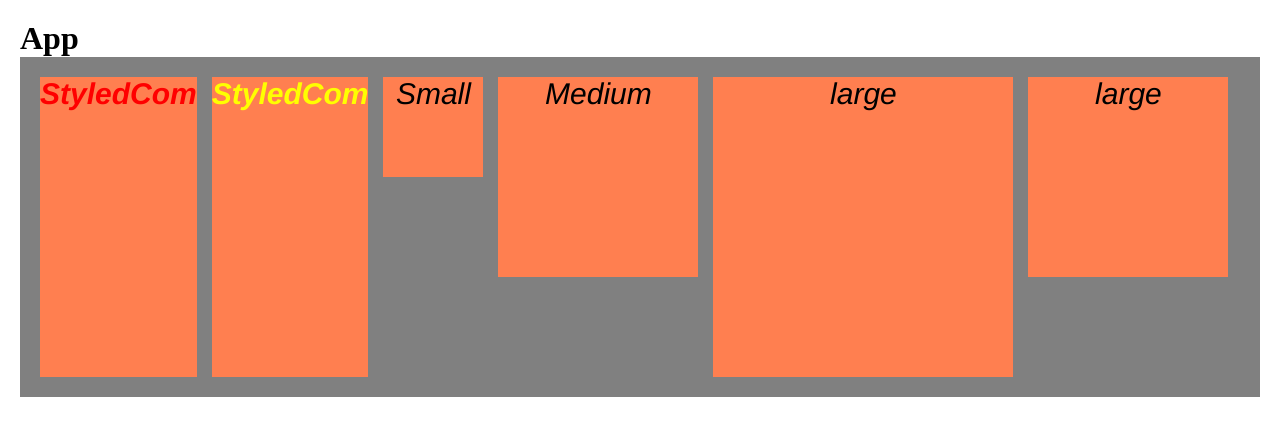
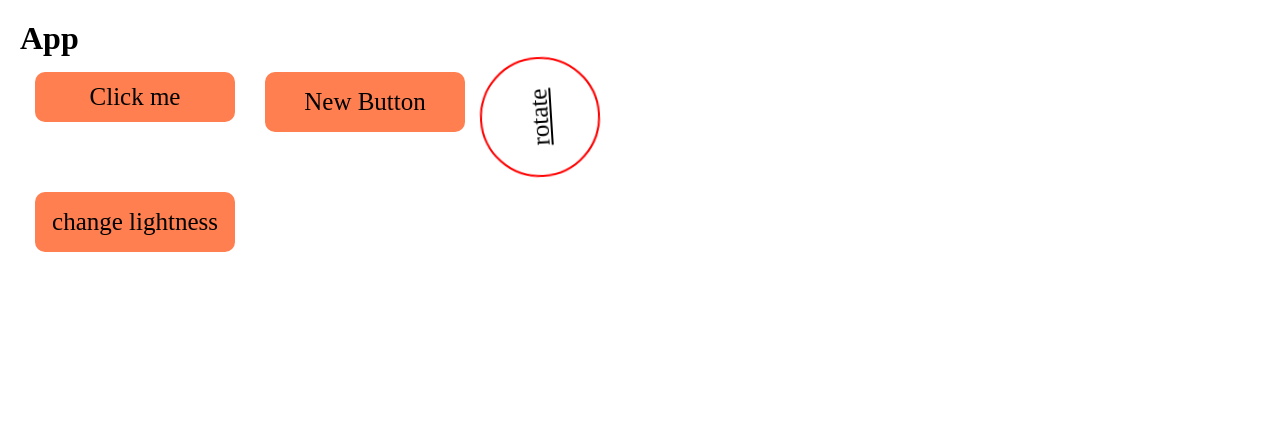
Before and after one commit to Mirmukhsit/firstreact, a React (Create React App) app: page / in a window 1280 px wide. Shown: the top 436 px of the page. Built offline with nearby package versions, Linux system fonts and the light colour scheme; the HTML template or start-up script is replaced by a standard one.

Commit message:
advanced styled Com

```diff
--- a/src/components/StyleCom.jsx
+++ b/src/components/StyleCom.jsx
@@ -1,18 +1,36 @@
-import React from "react"
-import { Container, Title, Item } from "./style.js";
+import React, {useState} from 'react'
+import {Button, Container, NewButton, Rotate, Ahref} from './style'
+import {ThemeProvider, createGlobalStyle} from 'styled-components'
 
-function Stylecom() {
-    return (
-    <Container>
-        <Title color ="red">StyledCom</Title>
-        <Title color='yellow'>StyledCom</Title>
-        <Item size="small">Small</Item>
-        <Item size="medium">Medium</Item>
-        <Item size="large">large</Item>
-        <Item size="xlarge">large</Item>
-    </Container>
-    )
+const GlobalStyle = createGlobalStyle`
+  body{
+    background: ${(props)=>props.theme.bg};
+    color: ${(props)=>props.theme.cl};
+  }
+`
 
+function StyleCom() {
+  const [light, setLight] = useState(false);
+  const theme = {
+    bg:light?'black':'white',
+    cl:light?'white':'black',
+  }
+  const onChanges = () => {
+    setLight(!light)
+}
+  return (
+    <ThemeProvider theme={theme}>
+      <GlobalStyle />
+      <Container>
+        <Button>Click me</Button>
+        <NewButton>New Button</NewButton>
+        <Rotate>
+          <Ahref href="#" >rotate</Ahref>
+        </Rotate>
+      </Container>
+      <NewButton onClick={onChanges}>change lightness</NewButton>
+    </ThemeProvider>
+  )
 }
 
-export default Stylecom
+export default StyleCom
--- a/src/components/style.js
+++ b/src/components/style.js
@@ -1,38 +1,52 @@
-import styled from "styled-components";
-import {css} from "styled-components";
+import styled,{keyframes} from "styled-components";
 
-const getSize = (props) =>{
-    switch (props.size) {
-        case "small" : return "100px";
-        case "medium" : return "200px";
-        case "large" : return "300px";
-        default : return "200px"
+const Container = styled.div`
+    display: flex;
+`
+const rotate = keyframes`
+    from{
+        transform: rotate(0deg);
     }
-}
-
-const Container  = styled.div`
-   background-color:gray;
-   padding:20px;
-   display: flex;
-   gap: 15px;
+    to{
+        transform: rotate(360deg);
+    }
+`
+const Button = styled.div`
+    width: 200px;
+    height: 50px;
+    background-color: coral;
+    border-radius: 10px;
+    display: flex;
+    align-items: center;
+    justify-content: center;
+    font-size: 25px;
+    cursor: pointer;
+    margin: 15px;
+    :active{
+        transform: scale(.97);
+    }
+`;
+const NewButton = styled(Button)`
+height: 60px;
 `;
 
-const common = css`
-    background-color: coral;
-    font-size: 30px;
-    font-family: 'Franklin Gothic Medium', 'Arial Narrow', Arial, sans-serif;
-    font-style: italic;
-    text-align: center;
-`
+const Rotate = styled.div`
+    display: flex;
+    align-items: center;
+    justify-content: center;
+    font-size: 25px;
+    width: 120px;
+    height: 120px;
+    border-radius: 50%;
+    border: 2px solid red;
+    animation: ${rotate} linear 2s infinite;
+    :active{
+        animation: ${rotate} linear 2s ;
+    }
+`;
 
-const Title = styled("h1")`
-   color: ${(props)=>props.color};
-   ${common}
-;`
-const Item = styled.div`
-    width: ${getSize};
-    height: ${getSize};
-    ${common}
-;`
+const Ahref = styled.a`
+    color: black;
+`;
 
-export {Container,Title,Item}
+export {Container, Button, NewButton, Rotate, Ahref}
```
Also changed, not shown: src/App.js (+0 -8 lines).
